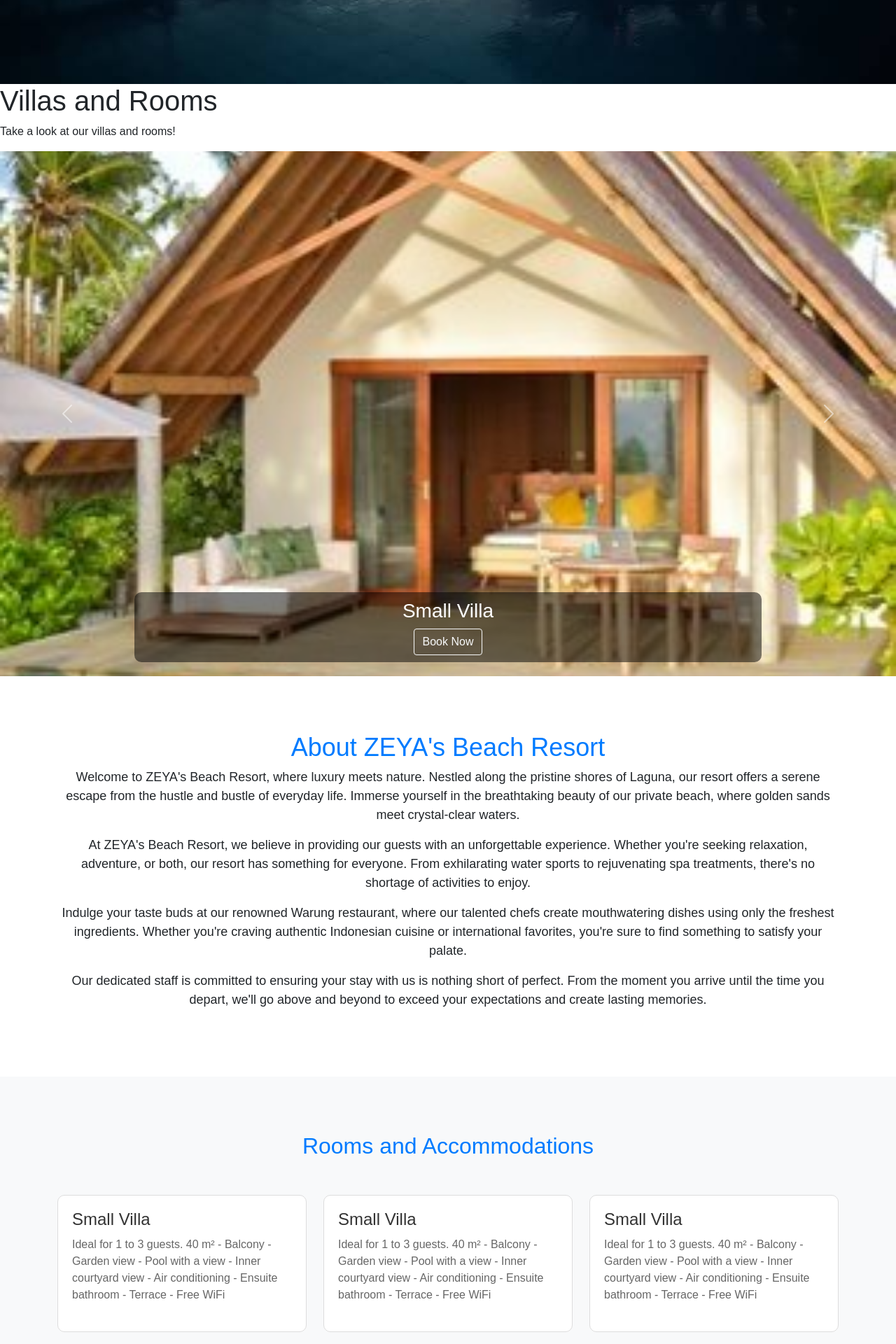
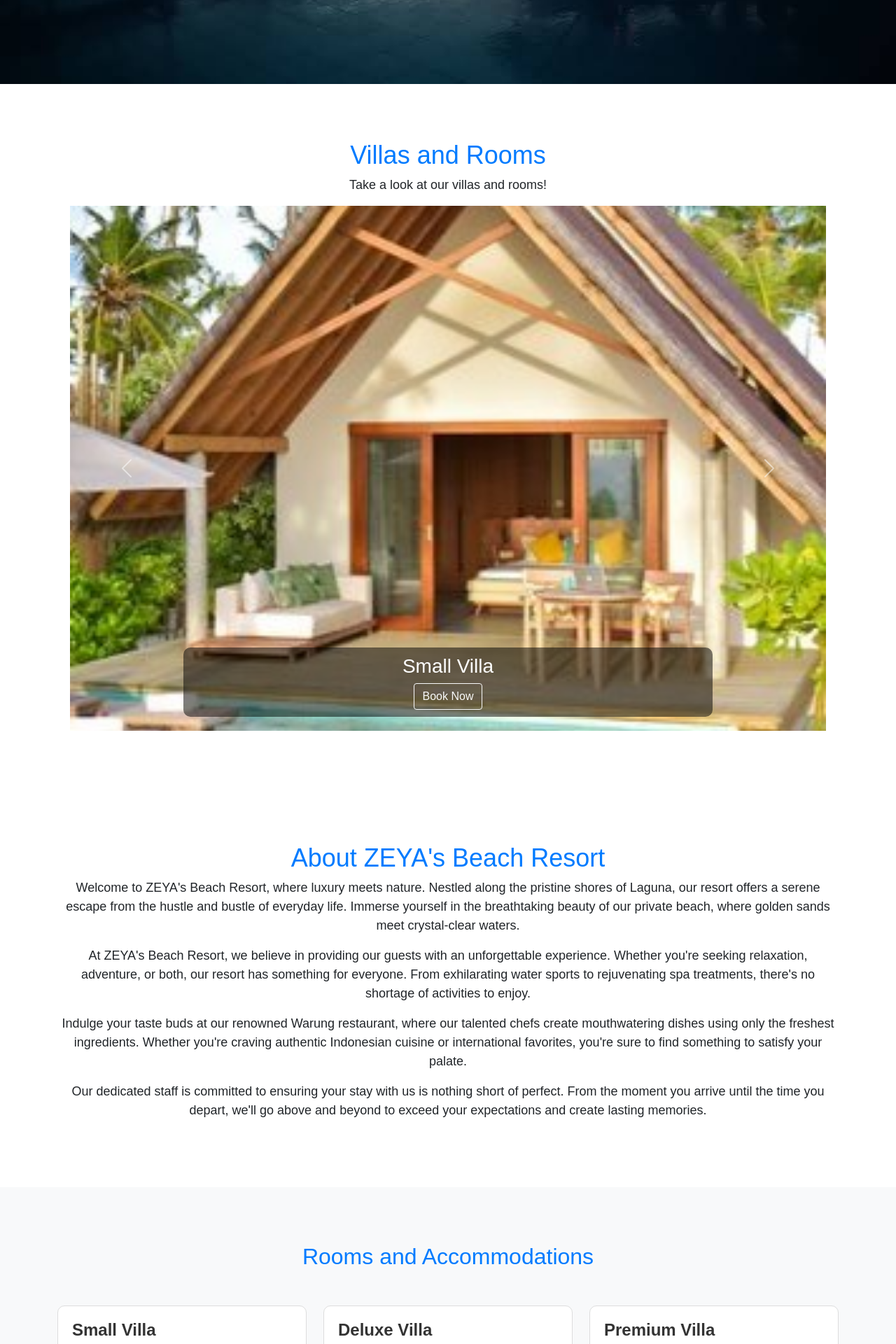
Before and after one commit to jvnthny-espiritu/dummy, a PHP site: page / in a window 1280 px wide. Shown: the part 680-2600 px from the top of the page at 70% size. Run offline with PHP 8.4, Linux system fonts and the light colour scheme.

Commit message:
added ui and content fixes

```diff
--- a/css/bookstyle.css
+++ b/css/bookstyle.css
@@ -1,4 +1,4 @@
-body {
+* {
 	margin: 0;
 	padding: 0;
 	box-sizing: border-box;
@@ -24,6 +24,7 @@
 	list-style: none;
 	display: inline-block;
 	position: relative;
+	padding: 1rem 0 1rem 0;
 }
 
 .nav-links ul li::after{
@@ -32,7 +33,6 @@
 	height: 2px;
 	background: #2ab7ca;
 	display: block;
-	margin: auto;
 	transition: 0.3s;
 }
 
--- a/index.php
+++ b/index.php
@@ -6,6 +6,9 @@
     <link href="https://cdn.jsdelivr.net/npm/bootstrap@5.0.2/dist/css/bootstrap.min.css" rel="stylesheet" integrity="sha384-EVSTQN3/azprG1Anm3QDgpJLIm9Nao0Yz1ztcQTwFspd3yD65VohhpuuCOmLASjC" crossorigin="anonymous">
     <style>
 		* {
+            margin: 0;
+            padding: 0;
+            box-sizing: border-box;
 			font-family: Arial, Helvetica, sans-serif;
 		}
 
@@ -27,6 +30,7 @@
             text-decoration: none;
 			font-weight: 900;
             font-size: 15px;
+            margin: 0 10px;
         }
 
         .nav-links ul li:hover::after {
@@ -58,6 +62,25 @@
 			text-align: center
 		}
 
+        .villa-section {
+            padding: 80px 0;
+            background-color: #fff;
+            text-align: center;
+        }
+
+        .villa-section h1 {
+            font-size: 36px;
+            color: #007bff;
+        }
+
+        .villa-section p {
+            font-size: 18px;
+        }
+
+        #villaCarousel {
+            margin: 0 100px;
+        }
+
         .carousel-item img {
             object-fit: cover;
             height: 750px;
@@ -67,7 +90,6 @@
             border-radius: 10px;
             padding: 10px;
         }
-
 
         .about-section {
             padding: 80px 0;
@@ -154,7 +176,7 @@
     </section>
 
 <!-- Villas and Rooms -->
-<section class="villa" id="villa_id">
+<section class="villa-section" id="villa_id">
 	<h1>Villas and Rooms</h1>
 	<p>Take a look at our villas and rooms!</p>
 	<div id="villaCarousel" class="carousel slide" data-bs-ride="carousel">
@@ -231,40 +253,55 @@
             <div class="col-md-4">
                 <div class="room-card">
                     <div class="room-card-body">
-                        <h3 class="room-card-title">Small Villa</h3>
-                        <p class="room-card-text">Ideal for 1 to 3 guests. 40 m² - Balcony - Garden view - Pool with a view - Inner courtyard view - Air conditioning - Ensuite bathroom - Terrace - Free WiFi</p>
+                        <h3 class="room-card-title"><b>Small Villa</b></h3>
+                        <p class="room-card-text">Ideal for 1 to 3 guests.
+                        <br>40 m² - Balcony - Garden view - Pool with a view - Inner courtyard view - Air conditioning - Ensuite bathroom - Terrace - Free WiFi</p>
                     </div>
                 </div>
             </div>
 			<div class="col-md-4">
                 <div class="room-card">
                     <div class="room-card-body">
-                        <h3 class="room-card-title">Small Villa</h3>
-                        <p class="room-card-text">Ideal for 1 to 3 guests. 40 m² - Balcony - Garden view - Pool with a view - Inner courtyard view - Air conditioning - Ensuite bathroom - Terrace - Free WiFi</p>
+                        <h3 class="room-card-title"><b>Deluxe Villa</b></h3>
+                        <p class="room-card-text">Bedroom: 1 Queen Size Bed
+                        Bedroom 2: 1 Double Bed room for 3 to 4 persons
+                        <br>70 m² - Balcony - Garden view - Pool
+                        with a view - Inner courtyard view - Patio - Air conditioning -
+                        Ensuite bathroom - Terrace - Free WiFi</p>
                     </div>
                 </div>
             </div>
 			<div class="col-md-4">
                 <div class="room-card">
                     <div class="room-card-body">
-                        <h3 class="room-card-title">Small Villa</h3>
-                        <p class="room-card-text">Ideal for 1 to 3 guests. 40 m² - Balcony - Garden view - Pool with a view - Inner courtyard view - Air conditioning - Ensuite bathroom - Terrace - Free WiFi</p>
+                        <h3 class="room-card-title"><b>Premium Villa</b></h3>
+                        <p class="room-card-text"> 3 Bedroom: 3 Queen Size Bed
+                        Room for maximum of 6 persons
+                        <br>70 m² - Balcony - Garden view - Pool
+                        with a view - Inner courtyard view - Air conditioning -
+                        Ensuite bathroom - Terrace - Free WiFi</p>
                     </div>
                 </div>
             </div>
 			<div class="col-md-4">
                 <div class="room-card">
                     <div class="room-card-body">
-                        <h3 class="room-card-title">Small Villa</h3>
-                        <p class="room-card-text">Ideal for 1 to 3 guests. 40 m² - Balcony - Garden view - Pool with a view - Inner courtyard view - Air conditioning - Ensuite bathroom - Terrace - Free WiFi</p>
+                        <h3 class="room-card-title"><b>Standard Room</b></h3>
+                        <p class="room-card-text">1 Double - Sized Bed for 1 to 2 person
+                        <br>30 m² - Balcony - Garden view - Pool
+                        with a view - Inner courtyard view - Air conditioning -
+                        Ensuite bathroom - Terrace - Free WiFi</p>
                     </div>
                 </div>
             </div>
 			<div class="col-md-4">
                 <div class="room-card">
                     <div class="room-card-body">
-                        <h3 class="room-card-title">Small Villa</h3>
-                        <p class="room-card-text">Ideal for 1 to 3 guests. 40 m² - Balcony - Garden view - Pool with a view - Inner courtyard view - Air conditioning - Ensuite bathroom - Terrace - Free WiFi</p>
+                        <h3 class="room-card-title"><b>Standard Double Bedroom</b></h3>
+                        <p class="room-card-text">1 room - 2 Single Size Bed for 1 to 2 person
+                        <br>30 m² - Balcony - Garden view - Pool
+                        with a view - Inner courtyard view - Air conditioning -
+                        Ensuite bathroom - Terrace - Free WiFi</p>
                     </div>
                 </div>
             </div>
```
